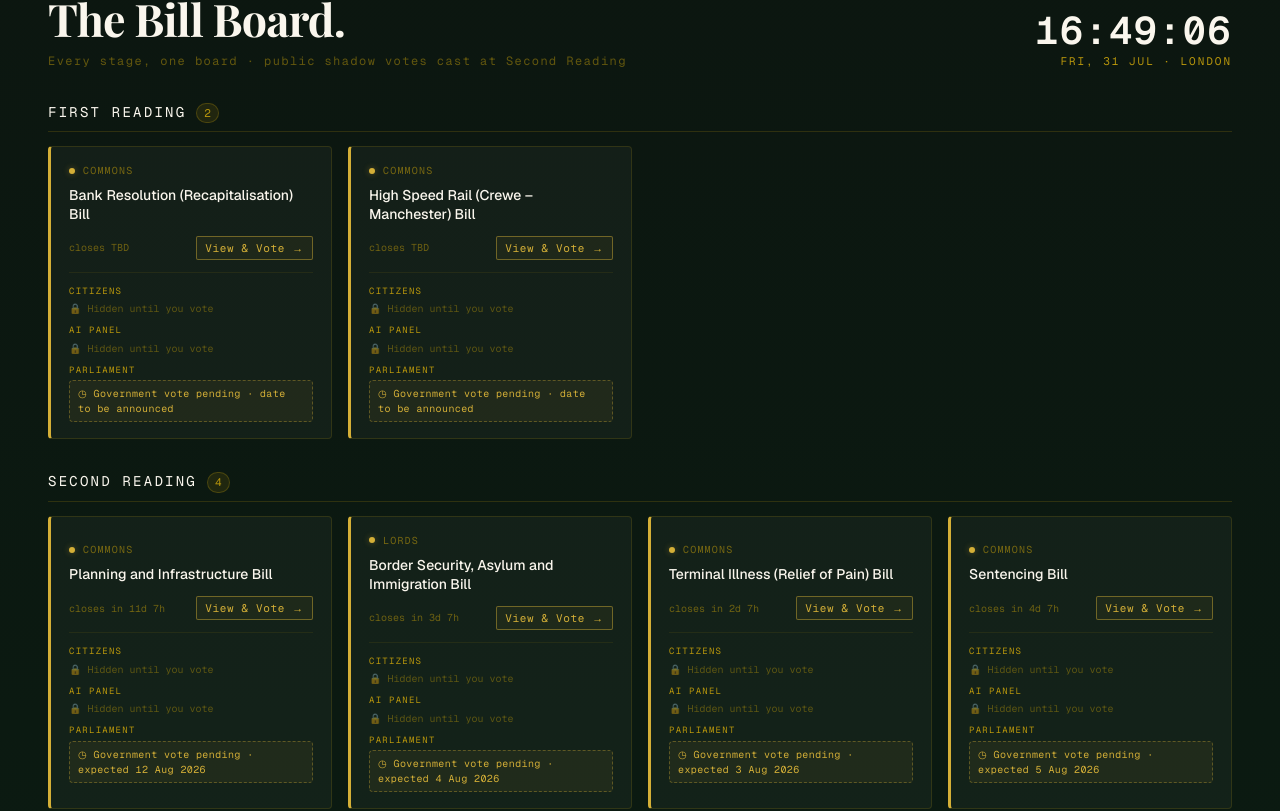
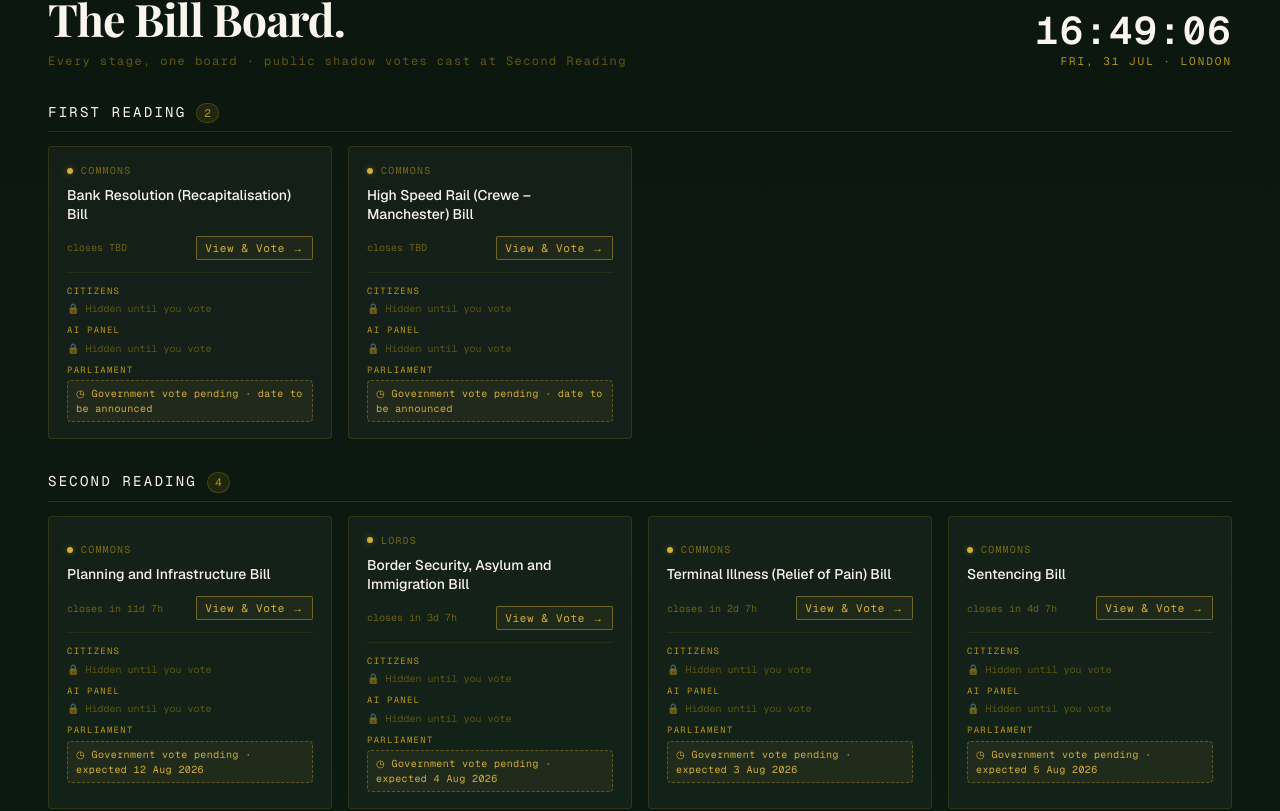
Before and after one commit to nicholastickle/the-public-ledger, a Next.js app: page / in a window 1280 px wide. Shown: the part 911-1722 px from the top of the page. Built offline with nearby package versions, Linux system fonts and the light colour scheme; no server answers.

Commit message:
Remove colored status border from bill and regulation cards
The left edge of each board card was tinted per status (pending gold,
made/approved green, annulled red, withdrawn gray) via border-left-color.
Drop that in favor of a uniform hairline border on all sides.

```diff
--- a/src/app/components/DepartureBoardSection.tsx
+++ b/src/app/components/DepartureBoardSection.tsx
@@ -175,7 +175,6 @@ function BillGridCard({ bill, votes, myVote, onSelect }: { bill: ParliamentBill;
       onClick={onSelect}
       className="board-card"
       data-voted={myVote ? 'true' : undefined}
-      style={{ borderLeftColor: myVote ? '#D4AF37' : st.color }}
     >
       <div className="flex items-center gap-xs mb-xs">
         <span className="w-1.5 h-1.5 rounded-full shrink-0" style={{ background: st.color, boxShadow: `0 0 6px ${st.glow}` }} />
--- a/src/app/components/RegulationBoardSection.tsx
+++ b/src/app/components/RegulationBoardSection.tsx
@@ -213,7 +213,6 @@ function RegulationGridCard({ reg, votes, myVote, onSelect }: { reg: ParliamentR
       onClick={onSelect}
       className="board-card"
       data-voted={myVote ? 'true' : undefined}
-      style={{ borderLeftColor: myVote ? '#D4AF37' : st.color }}
     >
       <div className="flex items-center justify-between gap-xs mb-xs">
         <div className="flex items-center gap-xs min-w-0">
--- a/src/app/globals.css
+++ b/src/app/globals.css
@@ -1033,7 +1033,6 @@ body {
     width: 100%;
     background: rgba(250, 246, 237, 0.035);
     border: 1px solid rgba(184, 150, 12, 0.18);
-    border-left-width: 3px;
     border-radius: 4px;
     padding: 16px 18px;
     cursor: pointer;
```
